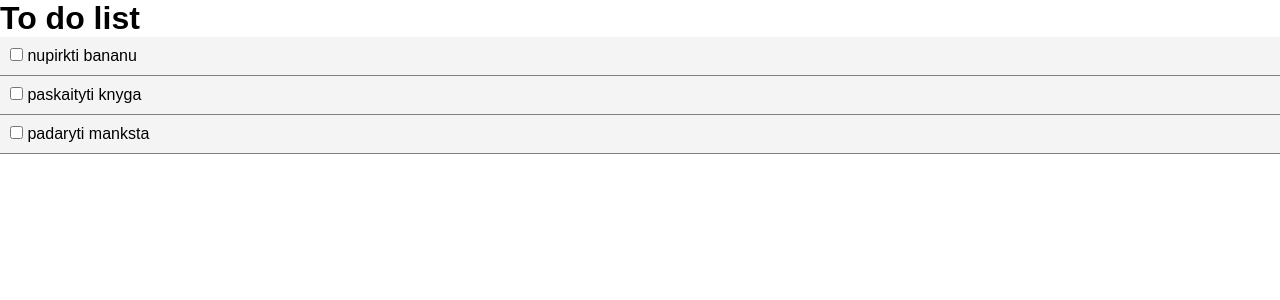
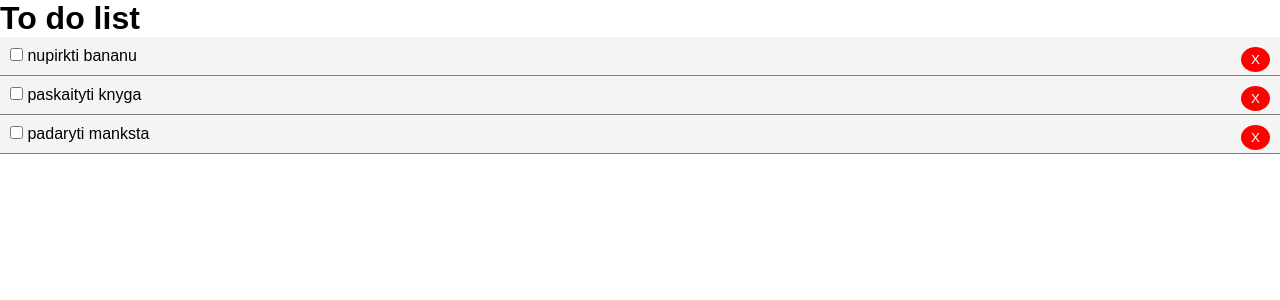
Before and after one commit to panasonicas/React-begining-examples, a React (Create React App) app: page / in a window 1280 px wide. Shown: the top 300 px of the page. Built offline with nearby package versions, Linux system fonts and the light colour scheme; the HTML template or start-up script is replaced by a standard one.

Commit message:
delete Todo

```diff
--- a/src/App.js
+++ b/src/App.js
@@ -4,7 +4,7 @@ import Todoos from './components/Todoos';
 
 function App() {
 
-  const [data, setData] = useState([
+  let firstData =[
     {
       id:1,
       title:'nupirkti bananu',
@@ -20,9 +20,12 @@ function App() {
       title:'padaryti manksta',
       completed: false
     }
-    ]
-  );
+  ];
+  let stateDate = firstData;
 
+  const [data, setData] = useState(stateDate);
+
+  //Togle Complete
   const markComplete = (id) => {
      setData(data.map(todo => {
       if(todo.id === id){
@@ -32,12 +35,17 @@ function App() {
     }) );
   }
 
+  //Delete Todo
+    const delTodo = id => {
+    setData([...data.filter(todo=>todo.id !== id)]);
+  }
+
 
   return (
 
     <div className="App">
     <h1>To do list</h1>
-    <Todoos todos={data} markComplete={markComplete} />
+    <Todoos todos={data} markComplete={markComplete} delTodo={delTodo} />
     </div>
   );
 }
--- a/src/components/TodoItem.js
+++ b/src/components/TodoItem.js
@@ -1,7 +1,7 @@
 import React from 'react';
 import PropTypes from 'prop-types';
 
-const TodoItem = ({ todo, markComplete}) => {
+const TodoItem = ({ todo, markComplete, delTodo}) => {
 
 
 
@@ -22,11 +22,21 @@ const TodoItem = ({ todo, markComplete}) => {
             <p>
                 <input type="checkbox" onChange = {markComplete.bind(this, todo.id)}/> {"    "}
                 {todo.title}
+                <button style={btnStyle} onClick={delTodo.bind(this, todo.id)}>X</button>
             </p>
         </div>
     )
 };
 
+const btnStyle = {
+    background : '#ff0000',
+    color : '#fff',
+    border : 'none',
+    padding : '5px 10px',
+    borderRadius : '50%',
+    cursor : 'pointer',
+    float : 'right'
+}
 
 
 //PropTypes
--- a/src/components/Todoos.js
+++ b/src/components/Todoos.js
@@ -3,14 +3,14 @@ import TodoItem from './TodoItem';
 import PropTypes from 'prop-types';
 
 
-function Todoos({todos, markComplete}) {
+function Todoos({todos, markComplete, delTodo}) {
 
 
 
   return (
     <div>
     {todos.map(task=>(
-      <TodoItem key={task.id} todo={task} markComplete={markComplete}/>
+      <TodoItem key={task.id} todo={task} markComplete={markComplete} delTodo={delTodo}/>
     ))}
     </div>
   );
```
Lines whose indentation alone changed are shown as unchanged.
